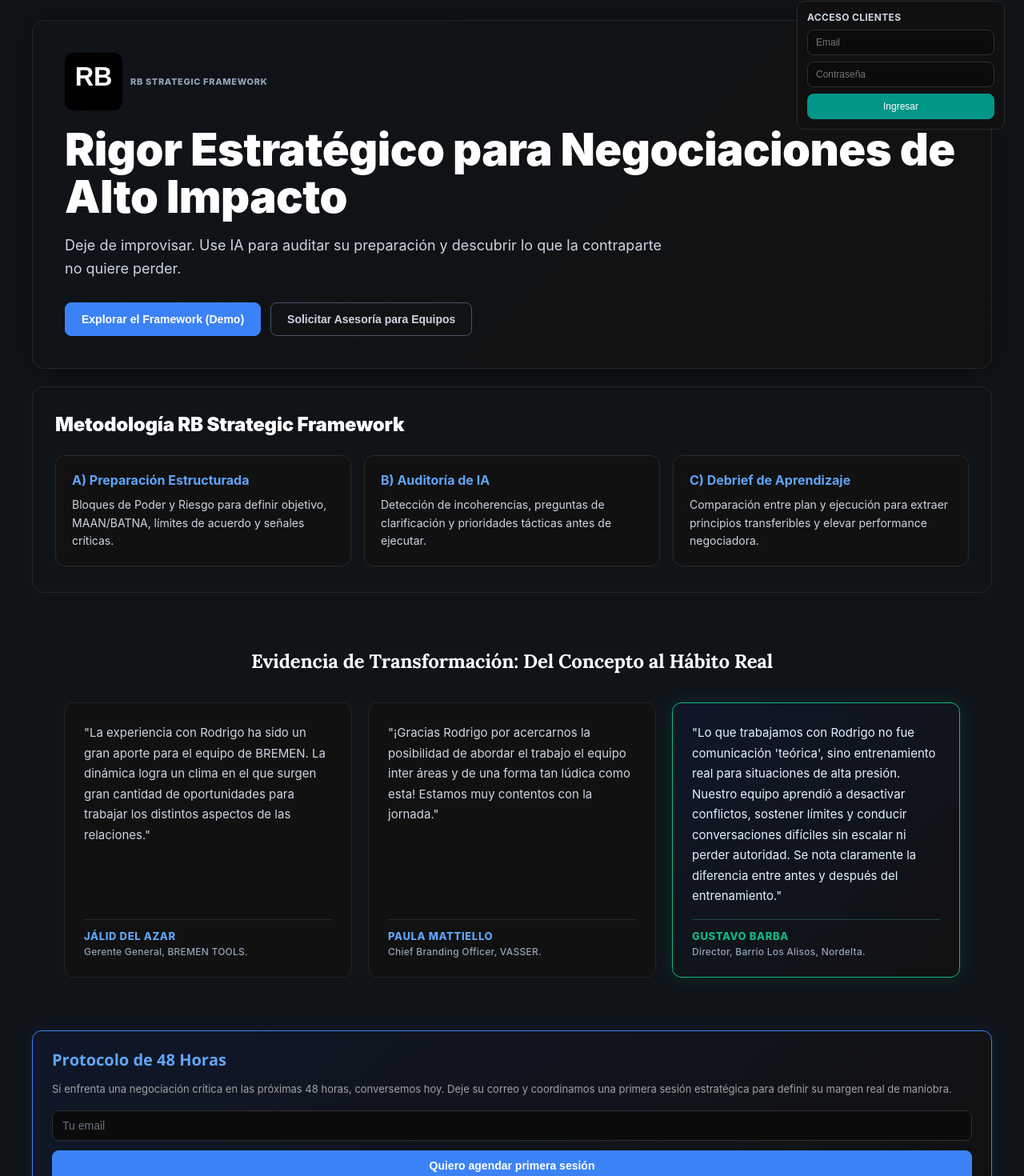
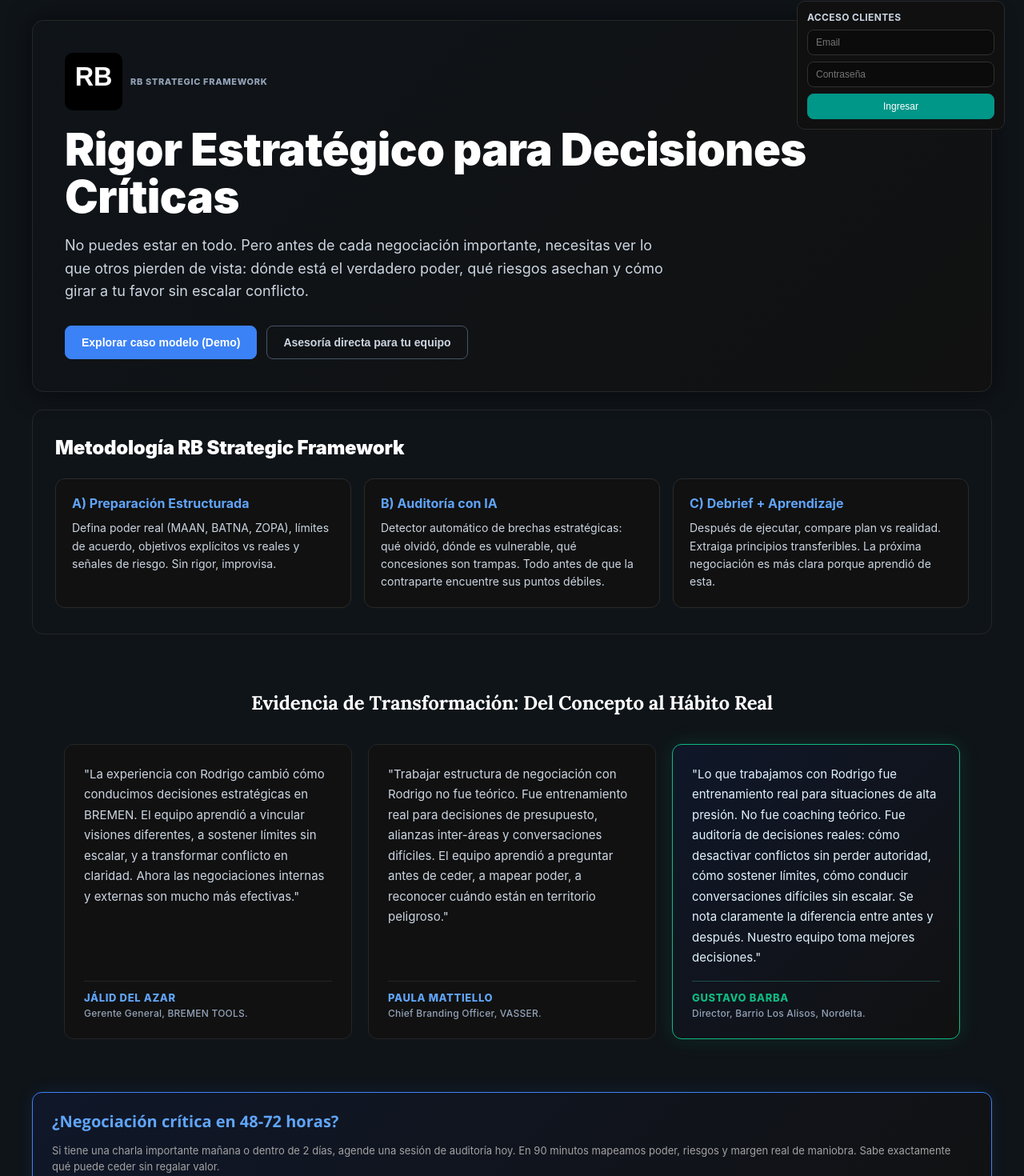
Before and after one commit to rodrigogborgia/RB-Strategic-Framework, a React (Vite) app in the folder frontend/: page / in a window 1280 px wide. Shown: the part 23-1493 px from the top of the page at 80% size. Built offline with nearby package versions, Linux system fonts and the light colour scheme.

Commit message:
refactor: optimizar copy y SEO para buyer persona (Gerente/Director) + agregar JSON-LD schema completo para LLM

```diff
--- a/frontend/index.html
+++ b/frontend/index.html
@@ -6,11 +6,11 @@
     <title>RB Strategic Framework | Sparring personal para negociación</title>
     <meta
       name="description"
-      content="RB Strategic Framework te ayuda a preparar negociaciones con rigor, analizar brechas estratégicas y convertir cada caso real en aprendizaje transferible."
+      content="RB Strategic Framework: rigor estratégico para decisiones críticas. Prepare negociaciones con IA, audite brechas, aprenda en tiempo real. Para Gerentes y Directores."
     />
     <meta
       name="keywords"
-      content="Negociación estratégica, Ventas Consultivas B2B, Coaching para líderes, entrenamiento de negociación, BATNA, MAAN, ZOPA, debrief"
+      content="negociación estratégica, coaching para líderes, auditoría IA, BATNA, MAAN, ZOPA, debrief, entrenamiento ejecutivo, decisiones críticas, negociación B2B"
     />
     <meta name="author" content="Rodrigo Borgia" />
     <meta name="application-name" content="RB Strategic Framework" />
@@ -34,7 +34,7 @@
     <meta property="og:title" content="RB Strategic Framework | Sparring personal para negociación" />
     <meta
       property="og:description"
-      content="Prepará mejor, negociá con más claridad y aprendé de cada caso real con análisis estratégico y debrief automático."
+      content="Rigor estratégico en 48-72h: Prepare decisiones críticas, descubra qué le importa a la contraparte, aprenda antes de negociar."
     />
     <meta property="og:image" content="https://app.rodrigoborgia.com/og-image.png" />
     <meta property="og:image:secure_url" content="https://app.rodrigoborgia.com/og-image.png" />
@@ -63,25 +63,90 @@
         "@type": "WebSite",
         "name": "RB Strategic Framework",
         "url": "https://app.rodrigoborgia.com/",
-        "description": "Plataforma de entrenamiento de negociación para preparar casos, ejecutar debrief y consolidar aprendizaje transferible.",
-        "inLanguage": "es"
+        "description": "Rigor estratégico para negociaciones: preparación estructurada, auditoría con IA, aprendizaje transferible en debrief.",
+        "inLanguage": "es",
+        "isPartOf": {
+          "@type": "Organization",
+          "name": "RB Strategic",
+          "url": "https://app.rodrigoborgia.com/"
+        }
       }
     </script>
     <script type="application/ld+json">
       {
         "@context": "https://schema.org",
-        "@type": "SoftwareApplication",
-        "name": "RB Strategic Framework",
-        "applicationCategory": "BusinessApplication",
-        "operatingSystem": "Web",
+        "@type": "ProfessionalService",
+        "name": "RB Strategic Framework - Auditoría de Negociación",
+        "description": "Framework completo de negociación: preparación, auditoría con IA, ejecución y debrief para decisores de alto nivel.",
         "url": "https://app.rodrigoborgia.com/",
-        "description": "Sparring personal para negociación: preparación estratégica, análisis automático, debrief y memo final.",
+        "areaServed": [
+          {
+            "@type": "Place",
+            "name": "Argentina"
+          },
+          {
+            "@type": "Place",
+            "name": "Latinoamérica"
+          }
+        ],
+        "serviceType": "Entrenamiento Ejecutivo, Coaching de Negociación, Auditoría Estratégica",
         "inLanguage": "es",
-        "offers": {
-          "@type": "Offer",
-          "price": "0",
-          "priceCurrency": "USD"
-        }
+        "knowsAbout": ["Negociación estratégica", "Salesforce consultivo", "Coaching ejecutivo", "IA para decisiones", "BATNA", "MAAN", "ZOPA"],
+        "provider": {
+          "@type": "Organization",
+          "name": "RB Strategic",
+          "url": "https://app.rodrigoborgia.com/",
+          "logo": "https://app.rodrigoborgia.com/rb-logo.svg"
+        },
+        "priceRange": "$$$"
+      }
+    </script>
+    <script type="application/ld+json">
+      {
+        "@context": "https://schema.org",
+        "@type": "FAQPage",
+        "mainEntity": [
+          {
+            "@type": "Question",
+            "name": "¿Quién debería usar RB Strategic Framework?",
+            "acceptedAnswer": {
+              "@type": "Answer",
+              "text": "Gerentes, Directores y líderes que toman decisiones críticas de negociación: comerciales, inmobiliarias, presupuestarias o estratégicas. Si necesitas claridad antes de una charla importante, este es tu framework."
+            }
+          },
+          {
+            "@type": "Question",
+            "name": "¿Qué hace la auditoría con IA?",
+            "acceptedAnswer": {
+              "@type": "Answer",
+              "text": "Detecta incoherencias en tu preparación, genera preguntas de clarificación, identifica brechas estratégicas y prioridades tácticas. Todo antes de que te sientes con la contraparte."
+            }
+          },
+          {
+            "@type": "Question",
+            "name": "¿Cuánto tiempo toma prepararse?",
+            "acceptedAnswer": {
+              "@type": "Answer",
+              "text": "El ciclo completo (preparación → auditoría IA → ejecución → debrief) toma 48-72 horas en caso urgente. Puedes hacerlo en 2 semanas si tienes tiempo."
+            }
+          },
+          {
+            "@type": "Question",
+            "name": "¿Necesito experiencia previa en negociación?",
+            "acceptedAnswer": {
+              "@type": "Answer",
+              "text": "No. El framework es auto-explicativo. Si nunca preparaste una negociación, el sistema te guía paso a paso. Si eres experto, la IA te audita criterio."
+            }
+          },
+          {
+            "@type": "Question",
+            "name": "¿Qué diferencia hay con un coach?",
+            "acceptedAnswer": {
+              "@type": "Answer",
+              "text": "Combinas análisis automático (IA) con claridad humana. No es coaching teórico: es auditoría de decisiones reales, ante adversarios reales, en contextos urgentes."
+            }
+          }
+        ]
       }
     </script>
   </head>
--- a/frontend/src/App.tsx
+++ b/frontend/src/App.tsx
@@ -1167,16 +1167,17 @@ function App() {
               <img src={brandLogo} alt="RB logo" className="brand-logo" />
               <span className="landing-brand-name">RB Strategic Framework</span>
             </div>
-            <h1 className="landing-title">Rigor Estratégico para Negociaciones de Alto Impacto</h1>
+            <h1 className="landing-title">Rigor Estratégico para Decisiones Críticas</h1>
             <p className="landing-subtitle">
-              Deje de improvisar. Use IA para auditar su preparación y descubrir lo que la contraparte no quiere perder.
+              No puedes estar en todo. Pero antes de cada negociación importante, necesitas ver lo que otros pierden de vista:
+              dónde está el verdadero poder, qué riesgos asechan y cómo girar a tu favor sin escalar conflicto.
             </p>
             <div className="landing-cta-row">
               <button className="cta-demo" onClick={() => setShowDemoModal(true)} disabled={demoLoading}>
-                {demoLoading ? "Cargando..." : "Explorar el Framework (Demo)"}
+                {demoLoading ? "Cargando..." : "Explorar caso modelo (Demo)"}
               </button>
               <button className="secondary" onClick={() => setShowContactModal(true)}>
-                Solicitar Asesoría para Equipos
+                Asesoría directa para tu equipo
               </button>
             </div>
           </section>
@@ -1186,15 +1187,15 @@ function App() {
             <div className="landing-steps">
               <article className="landing-step-card">
                 <h3>A) Preparación Estructurada</h3>
-                <p>Bloques de Poder y Riesgo para definir objetivo, MAAN/BATNA, límites de acuerdo y señales críticas.</p>
+                <p>Defina poder real (MAAN, BATNA, ZOPA), límites de acuerdo, objetivos explícitos vs reales y señales de riesgo. Sin rigor, improvisa.</p>
               </article>
               <article className="landing-step-card">
-                <h3>B) Auditoría de IA</h3>
-                <p>Detección de incoherencias, preguntas de clarificación y prioridades tácticas antes de ejecutar.</p>
+                <h3>B) Auditoría con IA</h3>
+                <p>Detector automático de brechas estratégicas: qué olvidó, dónde es vulnerable, qué concesiones son trampas. Todo antes de que la contraparte encuentre sus puntos débiles.</p>
               </article>
               <article className="landing-step-card">
-                <h3>C) Debrief de Aprendizaje</h3>
-                <p>Comparación entre plan y ejecución para extraer principios transferibles y elevar performance negociadora.</p>
+                <h3>C) Debrief + Aprendizaje</h3>
+                <p>Después de ejecutar, compare plan vs realidad. Extraiga principios transferibles. La próxima negociación es más clara porque aprendió de esta.</p>
               </article>
             </div>
           </section>
@@ -1203,10 +1204,10 @@ function App() {
 
           <section className="landing-conversion">
             <div className="landing-card landing-card-protocol">
-              <h3>Protocolo de 48 Horas</h3>
+              <h3>¿Negociación crítica en 48-72 horas?</h3>
               <p className="small" style={{ marginBottom: 12 }}>
-                Si enfrenta una negociación crítica en las próximas 48 horas, conversemos hoy.
-                Deje su correo y coordinamos una primera sesión estratégica para definir su margen real de maniobra.
+                Si tiene una charla importante mañana o dentro de 2 días, agende una sesión de auditoría hoy.
+                En 90 minutos mapeamos poder, riesgos y margen real de maniobra. Sabe exactamente qué puede ceder sin regalar valor.
               </p>
               <form onSubmit={handleSubmitLeadMagnet} className="landing-form">
                 <input
@@ -1216,7 +1217,7 @@ function App() {
                   onChange={(e) => setLeadEmail(e.target.value)}
                   required
                 />
-                <button type="submit" className="btn-primary">Quiero agendar primera sesión</button>
+                <button type="submit" className="btn-primary">Agendar sesión de auditoría</button>
               </form>
               {leadSuccess && <p className="success-message" style={{ marginTop: 10 }}>{leadSuccess}</p>}
             </div>
--- a/frontend/src/components/Testimonials.tsx
+++ b/frontend/src/components/Testimonials.tsx
@@ -10,19 +10,19 @@ interface Testimonial {
 const testimonials: Testimonial[] = [
   {
     quote:
-      "La experiencia con Rodrigo ha sido un gran aporte para el equipo de BREMEN. La dinámica logra un clima en el que surgen gran cantidad de oportunidades para trabajar los distintos aspectos de las relaciones.",
+      "La experiencia con Rodrigo cambió cómo conducimos decisiones estratégicas en BREMEN. El equipo aprendió a vincular visiones diferentes, a sostener límites sin escalar, y a transformar conflicto en claridad. Ahora las negociaciones internas y externas son mucho más efectivas.",
     author: "JÁLID DEL AZAR",
     role: "Gerente General, BREMEN TOOLS.",
   },
   {
     quote:
-      "¡Gracias Rodrigo por acercarnos la posibilidad de abordar el trabajo el equipo inter áreas y de una forma tan lúdica como esta! Estamos muy contentos con la jornada.",
+      "Trabajar estructura de negociación con Rodrigo no fue teórico. Fue entrenamiento real para decisiones de presupuesto, alianzas inter-áreas y conversaciones difíciles. El equipo aprendió a preguntar antes de ceder, a mapear poder, a reconocer cuándo están en territorio peligroso.",
     author: "PAULA MATTIELLO",
     role: "Chief Branding Officer, VASSER.",
   },
   {
     quote:
-      "Lo que trabajamos con Rodrigo no fue comunicación 'teórica', sino entrenamiento real para situaciones de alta presión. Nuestro equipo aprendió a desactivar conflictos, sostener límites y conducir conversaciones difíciles sin escalar ni perder autoridad. Se nota claramente la diferencia entre antes y después del entrenamiento.",
+      "Lo que trabajamos con Rodrigo fue entrenamiento real para situaciones de alta presión. No fue coaching teórico. Fue auditoría de decisiones reales: cómo desactivar conflictos sin perder autoridad, cómo sostener límites, cómo conducir conversaciones difíciles sin escalar. Se nota claramente la diferencia entre antes y después. Nuestro equipo toma mejores decisiones.",
     author: "GUSTAVO BARBA",
     role: "Director, Barrio Los Alisos, Nordelta.",
     highlighted: true,
```
